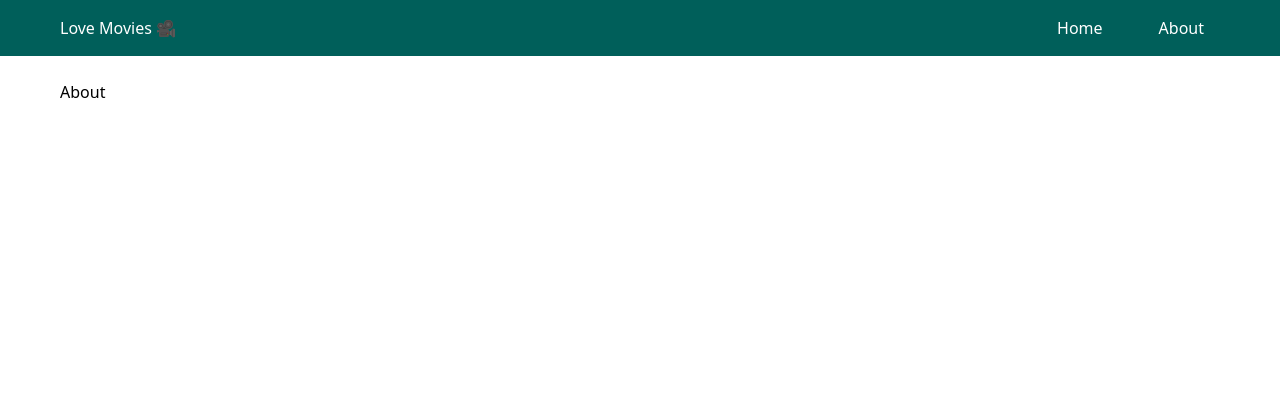
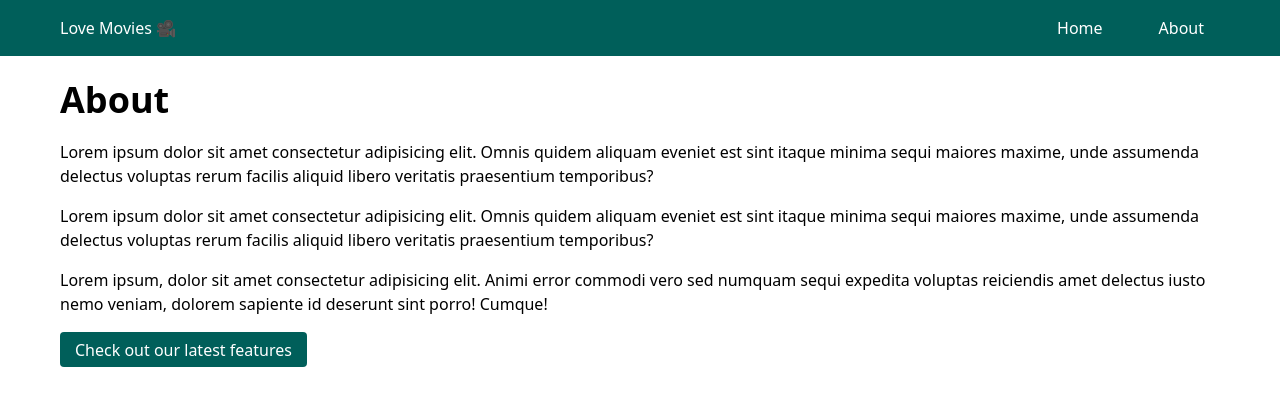
Before and after one commit to liv7c/demo-code-splitting-react-vite, a React (Vite) app: page /about in a window 1280 px wide. Shown: the top 406 px of the page. Built offline with nearby package versions, Linux system fonts and the light colour scheme.

Commit message:
feat(About): add content About page

```diff
--- a/src/pages/About.tsx
+++ b/src/pages/About.tsx
@@ -1,5 +1,50 @@
+import {Modal} from '../components/Modal'
+
 function About() {
-  return <h1>About</h1>
+  return (
+    <>
+      <h1 className="mb-5 text-4xl font-bold">About</h1>
+      <div className="space-y-4">
+        <p>
+          Lorem ipsum dolor sit amet consectetur adipisicing elit. Omnis quidem
+          aliquam eveniet est sint itaque minima sequi maiores maxime, unde
+          assumenda delectus voluptas rerum facilis aliquid libero veritatis
+          praesentium temporibus?
+        </p>
+        <p>
+          Lorem ipsum dolor sit amet consectetur adipisicing elit. Omnis quidem
+          aliquam eveniet est sint itaque minima sequi maiores maxime, unde
+          assumenda delectus voluptas rerum facilis aliquid libero veritatis
+          praesentium temporibus?
+        </p>
+        <p>
+          Lorem ipsum, dolor sit amet consectetur adipisicing elit. Animi error
+          commodi vero sed numquam sequi expedita voluptas reiciendis amet
+          delectus iusto nemo veniam, dolorem sapiente id deserunt sint porro!
+          Cumque!
+        </p>
+        <Modal
+          title="Check out our latest features"
+          triggerText="Check out our latest features"
+        >
+          <div className="space-y-5 py-10">
+            <p>
+              Lorem ipsum dolor sit amet consectetur adipisicing elit. Ducimus
+              quaerat cupiditate tempora dignissimos soluta. Non assumenda,
+              numquam ullam eum suscipit, eius illo enim provident odio
+              voluptate, praesentium similique iure saepe?
+            </p>
+            <p>
+              Lorem ipsum dolor sit amet consectetur adipisicing elit. Ducimus
+              quaerat cupiditate tempora dignissimos soluta. Non assumenda,
+              numquam ullam eum suscipit, eius illo enim provident odio
+              voluptate, praesentium similique iure saepe?
+            </p>
+          </div>
+        </Modal>
+      </div>
+    </>
+  )
 }
 
 export default About
```
